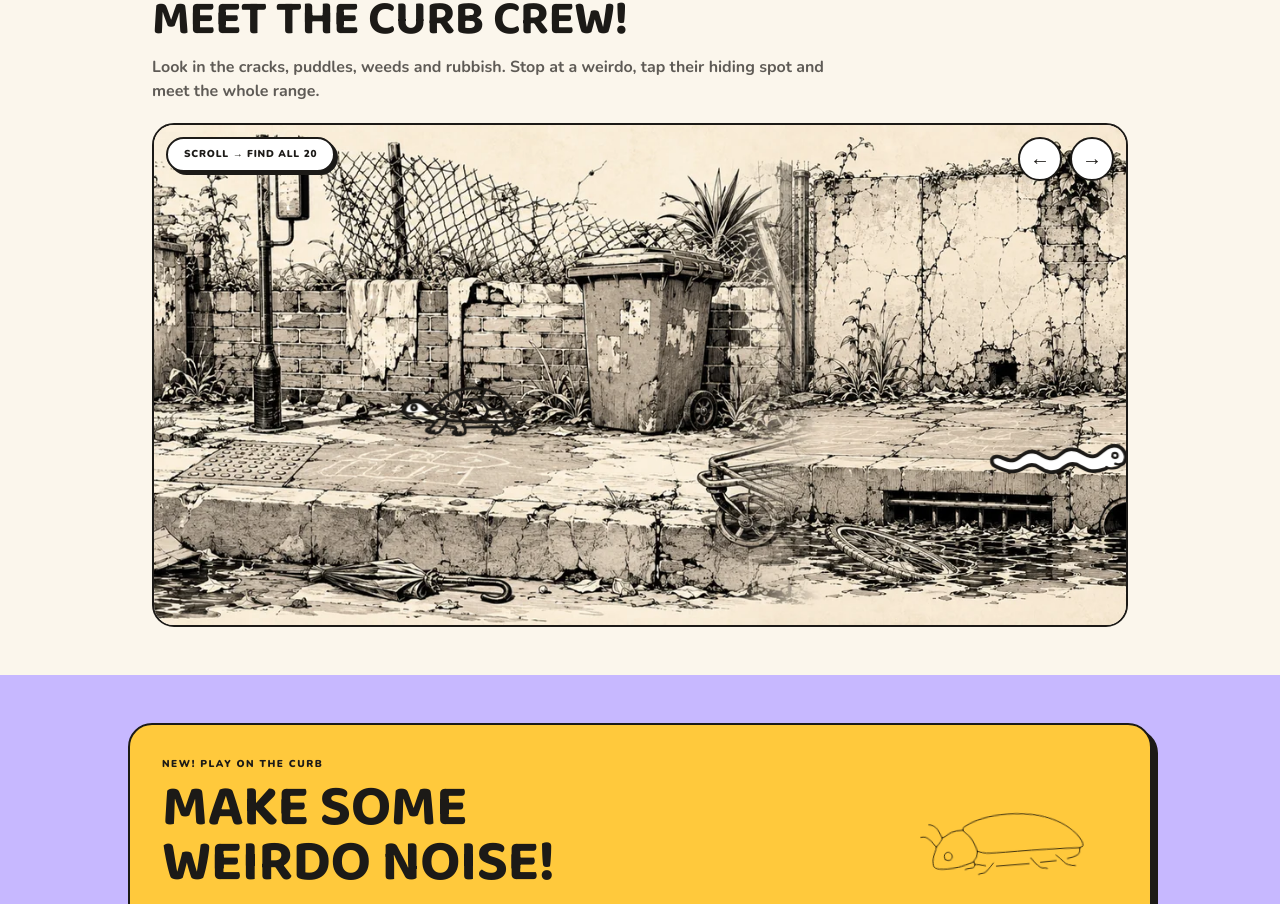
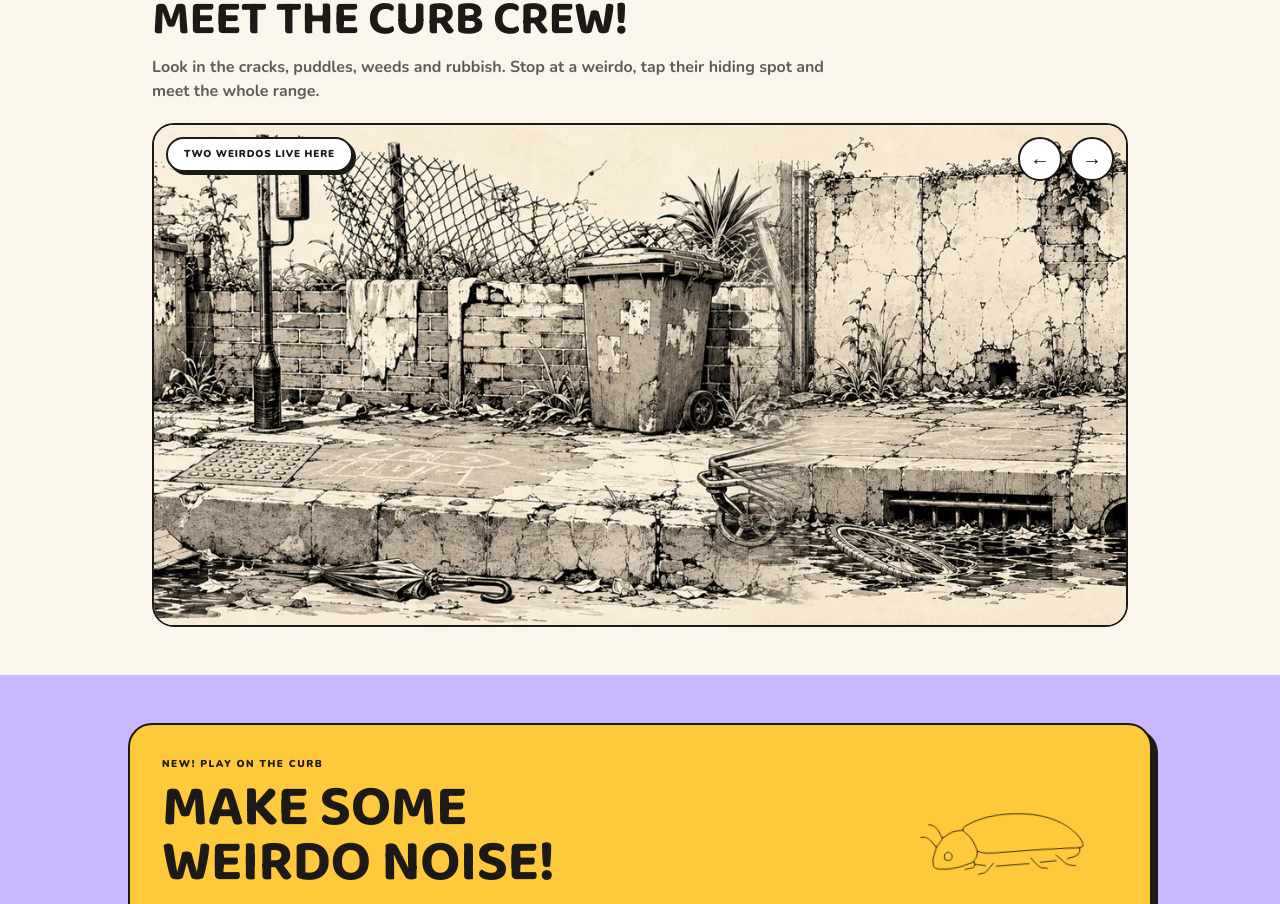
Before and after one commit to CDunell/shirtfaced, a Next.js app in the folder curbstamps-site/: page / in a window 1280 px wide. Shown: the part 1079-1983 px from the top of the page. Built offline with nearby package versions, Linux system fonts and the light colour scheme.

Commit message:
Stage bespoke zone one creature scenes

```diff
--- a/curbstamps-site/src/components/home/CurbWorld.tsx
+++ b/curbstamps-site/src/components/home/CurbWorld.tsx
@@ -8,60 +8,29 @@ const PANELS = Array.from({ length: 10 }, (_, index) =>
 );
 const LOOP_PANEL_NUMBERS = [10, ...Array.from({ length: 10 }, (_, index) => index + 1), 1];
 
-type Motion = "bob" | "peek" | "scuttle" | "wobble" | "breathe";
-
 type CreaturePlacement = {
-  name: string;
+  name: "plod" | "pip";
   left: number;
   top: number;
   width: number;
-  motion: Motion;
-  delay: number;
+  scene: "plod-bin" | "pip-drain";
   flip?: boolean;
-  rotate?: number;
 };
 
 const CREATURES: Record<number, CreaturePlacement[]> = {
   1: [
-    { name: "plod", left: 25, top: 59, width: 15, motion: "breathe", delay: 0.2 },
-    { name: "pip", left: 73, top: 68, width: 12, motion: "scuttle", delay: 1.1, flip: true },
+    { name: "plod", left: 46.8, top: 51.5, width: 15, scene: "plod-bin", flip: true },
+    { name: "pip", left: 65.5, top: 76.5, width: 18, scene: "pip-drain" },
   ],
-  2: [
-    { name: "twig", left: 19, top: 51, width: 13, motion: "wobble", delay: 0.7, rotate: -3 },
-    { name: "nib", left: 68, top: 63, width: 10, motion: "peek", delay: 1.8 },
-  ],
-  3: [
-    { name: "crumb", left: 31, top: 68, width: 12, motion: "bob", delay: 1.3 },
-    { name: "yip", left: 79, top: 57, width: 13, motion: "wobble", delay: 0.4, flip: true },
-  ],
-  4: [
-    { name: "grit", left: 23, top: 61, width: 14, motion: "scuttle", delay: 2.1 },
-    { name: "lod", left: 66, top: 70, width: 11, motion: "breathe", delay: 0.9 },
-  ],
-  5: [
-    { name: "grub", left: 35, top: 67, width: 14, motion: "peek", delay: 1.5, flip: true },
-    { name: "snu", left: 82, top: 54, width: 10, motion: "bob", delay: 0.1 },
-  ],
-  6: [
-    { name: "murk", left: 20, top: 69, width: 12, motion: "breathe", delay: 2.4 },
-    { name: "flit", left: 70, top: 47, width: 11, motion: "bob", delay: 1.2, rotate: 4 },
-  ],
-  7: [
-    { name: "squib", left: 30, top: 62, width: 13, motion: "wobble", delay: 0.5 },
-    { name: "tum", left: 76, top: 67, width: 15, motion: "peek", delay: 2 },
-  ],
-  8: [
-    { name: "blip", left: 18, top: 55, width: 11, motion: "bob", delay: 1.7, flip: true },
-    { name: "slag", left: 65, top: 70, width: 13, motion: "scuttle", delay: 0.3 },
-  ],
-  9: [
-    { name: "bub", left: 28, top: 69, width: 11, motion: "breathe", delay: 0.8 },
-    { name: "pex", left: 80, top: 58, width: 13, motion: "wobble", delay: 2.2, flip: true },
-  ],
-  10: [
-    { name: "claw", left: 22, top: 63, width: 15, motion: "peek", delay: 1.4 },
-    { name: "zot", left: 72, top: 66, width: 14, motion: "scuttle", delay: 0.6, flip: true },
-  ],
+  2: [],
+  3: [],
+  4: [],
+  5: [],
+  6: [],
+  7: [],
+  8: [],
+  9: [],
+  10: [],
 };
 
 function WorldPanel({ panel, loopIndex }: { panel: number; loopIndex: number }) {
@@ -88,11 +57,9 @@ function WorldPanel({ panel, loopIndex }: { panel: number; loopIndex: number })
               left: `${creature.left}%`,
               top: `${creature.top}%`,
               width: `${creature.width}%`,
-              "--creature-delay": `${creature.delay}s`,
-              "--creature-rotation": `${creature.rotate ?? 0}deg`,
             } as CSSProperties}
           >
-            <div className={`curb-world-motion curb-motion-${creature.motion} ${creature.flip ? "-scale-x-100" : ""}`}>
+            <div className={`curb-world-motion curb-scene-${creature.scene} ${creature.flip ? "-scale-x-100" : ""}`}>
               <img
                 src={`/curbstamps/world/creatures/${creature.name}.svg?v=20260823c`}
                 alt={loopIndex === 1 ? creature.name : ""}
@@ -103,6 +70,23 @@ function WorldPanel({ panel, loopIndex }: { panel: number; loopIndex: number })
           </div>
         ))}
       </div>
+
+      {panel === 1 ? (
+        <div className="pointer-events-none absolute inset-0 z-[3]" aria-hidden="true">
+          <img
+            src={src}
+            alt=""
+            className="curb-bin-foreground absolute inset-0 h-full w-full"
+            draggable={false}
+          />
+          <img
+            src={src}
+            alt=""
+            className="curb-drain-foreground absolute inset-0 h-full w-full"
+            draggable={false}
+          />
+        </div>
+      ) : null}
     </div>
   );
 }
@@ -153,7 +137,7 @@ export function CurbWorld() {
   return (
     <div className="relative mt-5 overflow-hidden border-y-2 border-ink bg-cream sm:rounded-[22px] sm:border-2">
       <div className="pointer-events-none absolute left-3 top-3 z-20 rounded-full border-2 border-ink bg-white px-4 py-2 text-[10px] font-black uppercase tracking-[0.08em] shadow-[3px_3px_0_#1c1a17]">
-        Scroll → find all 20
+        Two weirdos live here
       </div>
 
       <div className="absolute right-3 top-3 z-20 hidden gap-2 sm:flex">
```
